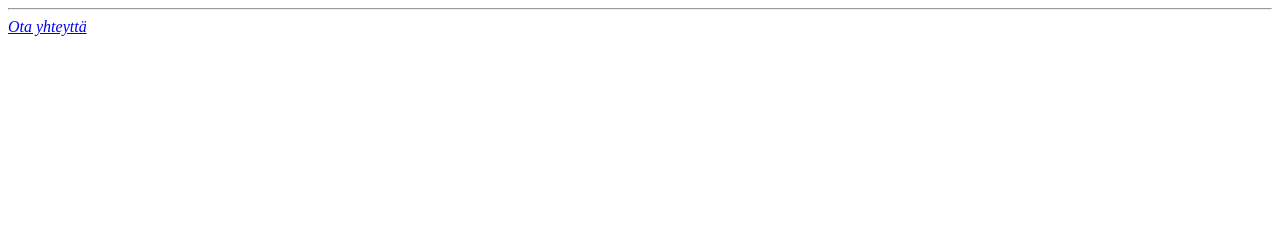
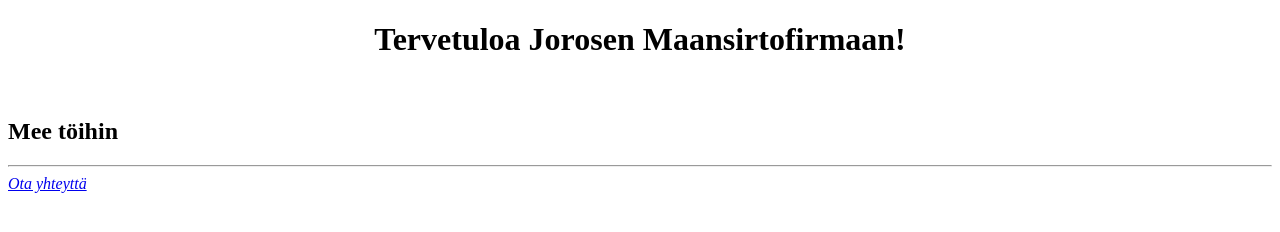
Before and after one commit to aspikr/jorosen-maansiirtofirma, a plain HTML site: page index.html in a window 1280 px wide. Drawn offline with Linux system fonts and the light colour scheme.

Commit message:
Update index.html

```diff
--- a/index.html
+++ b/index.html
@@ -4,6 +4,8 @@
   <title>Jorosen Maansiirtofirma</title>
 </head>
 <body>
+  <center><h1>Tervetuloa Jorosen Maansirtofirmaan!</h1></center><br>
+  <h2>Mee töihin</h2>
   <hr>
   <footer>
     <address>
```
